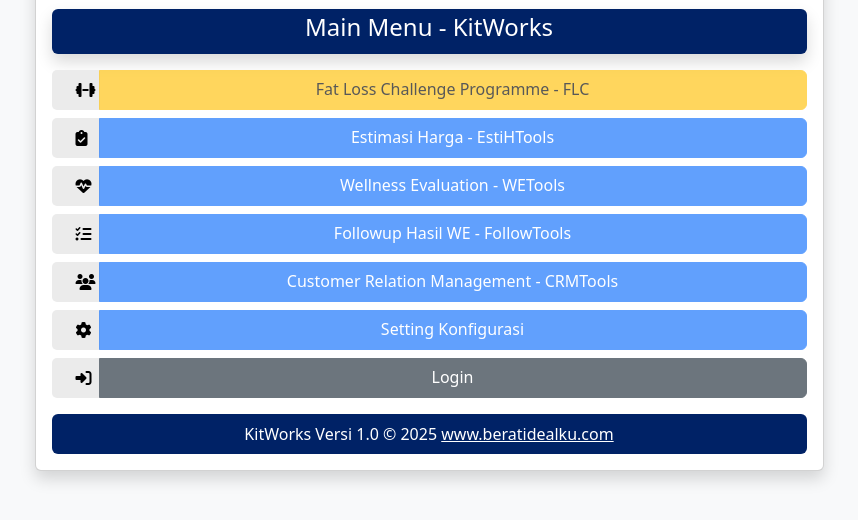
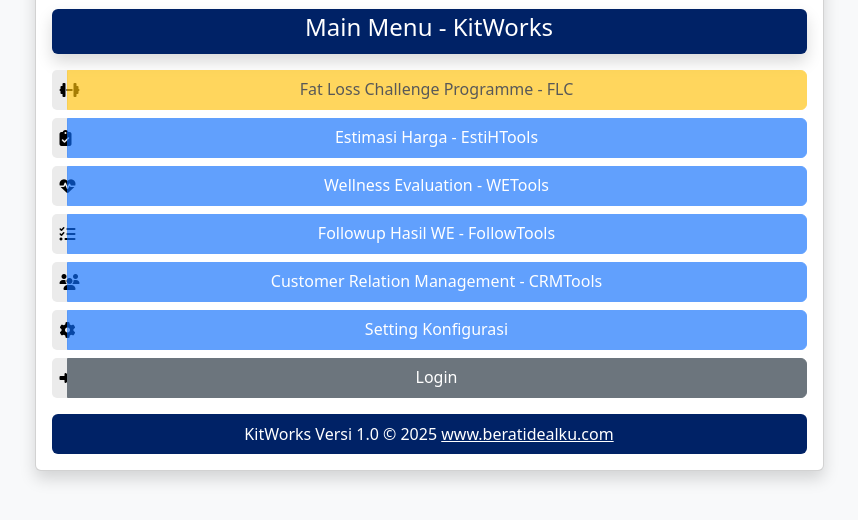
Before and after one commit to amihaji/kitworks, a plain HTML site: page index.html in a window 1280 px wide. Shown: the part 172-692 px from the top of the page, without its empty margins (211-1069 px from the left). Drawn offline with nearby package versions, Linux system fonts and the light colour scheme.

Commit message:
Update index.html
update

```diff
--- a/index.html
+++ b/index.html
@@ -71,7 +71,7 @@ body { background-color: #f8f9fa; }
   width: 10px;
   height: 40px;
   border-radius: 5px 0px 0px 5px;
-  padding: 0.2rem 1.5rem;
+  padding: 0.2rem 0.5rem;
   /*align-items: center; */
   align-content: center;
 }
```
